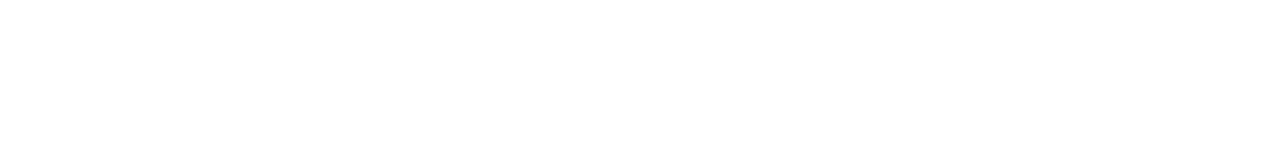
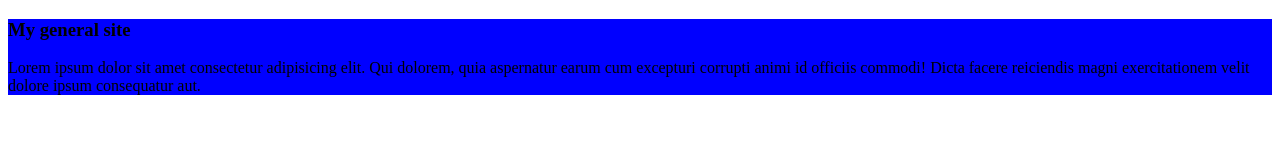
Before and after one commit to rifatprodha/general-study, a plain HTML site: page index.html in a window 1280 px wide. Drawn offline with Linux system fonts and the light colour scheme.

Commit message:
general site

```diff
--- a/index.html
+++ b/index.html
@@ -4,8 +4,13 @@
     <meta charset="UTF-8">
     <meta name="viewport" content="width=device-width, initial-scale=1.0">
     <title>My General site</title>
+    <link rel="stylesheet" href="style/general.css">
 </head>
 <body>
+    <div>
+        <h3>My general site</h3>
+        <p>Lorem ipsum dolor sit amet consectetur adipisicing elit. Qui dolorem, quia aspernatur earum cum excepturi corrupti animi id officiis commodi! Dicta facere reiciendis magni exercitationem velit dolore ipsum consequatur aut.</p>
+    </div>
 
 </body>
 </html>
--- /dev/null
+++ b/style/general.css
@@ -0,0 +1,3 @@
+div{
+    background-color: blue;
+}
```
